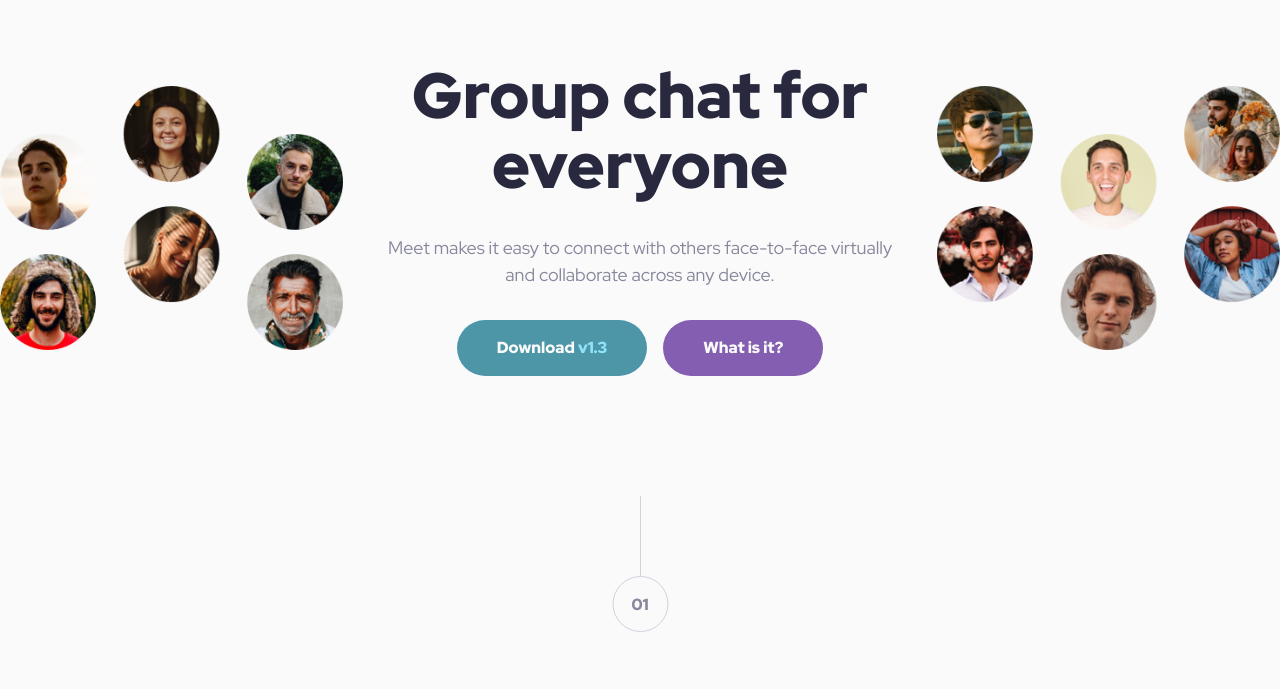
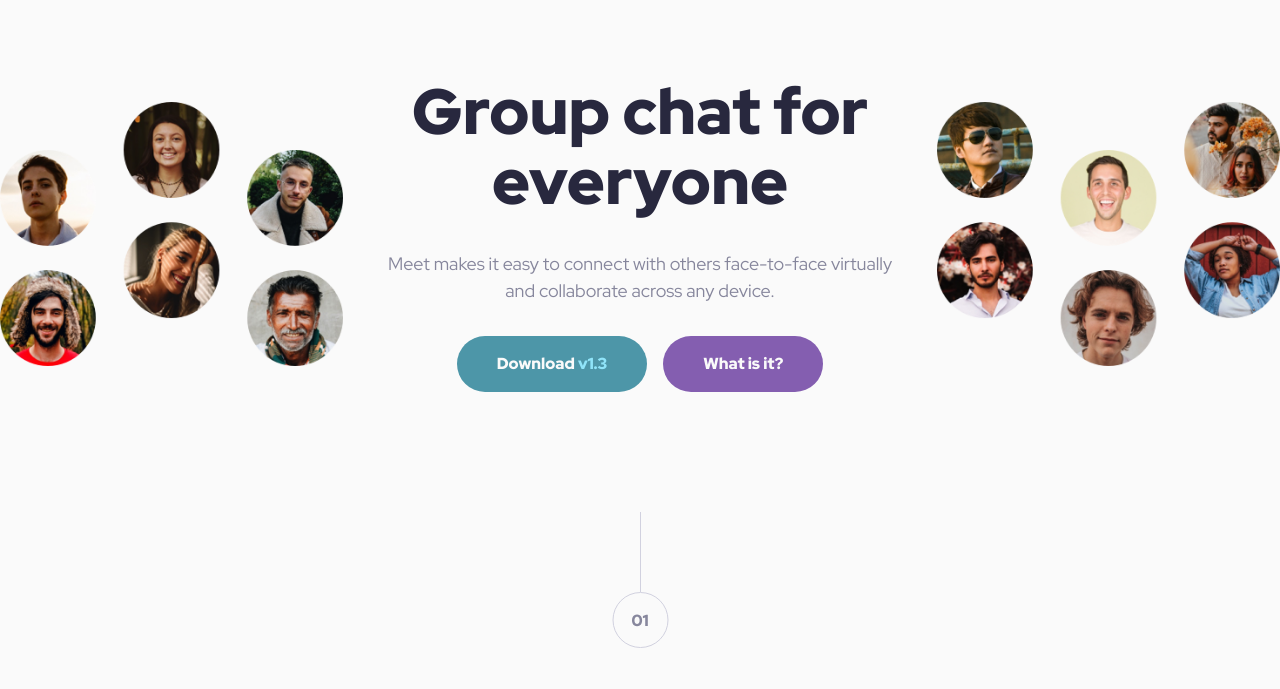
Before and after one commit to dedo-dev/meet-landing-page, a plain HTML site: page index.html in a window 1280 px wide. Shown: the part 111-800 px from the top of the page. Drawn offline with Linux system fonts and the light colour scheme.

Commit message:
padding-top changed to hero sero section to try to stay close to the screenshot solution

```diff
--- a/index.css
+++ b/index.css
@@ -222,7 +222,6 @@ footer  {
     margin-block-start: -2.3rem;
 }
 
-/* ⚠️⚠️⚠️ FIX PROBLEM WITH EMPTY SPACE UNDER THE FOOTER DUE NEGATIVE MARGIN 🥴 ⚠️⚠️⚠️ */
 .wrapper:has(.cta) {
     padding-block: var(--space-64);
     padding-inline: var(--space-32);
@@ -283,9 +282,9 @@ footer {
         background-image: url(assets/tablet/image-footer.jpg);
         } */
 
-        footer {
+    footer {
 
-            background-image: url(assets/tablet/image-footer.jpg);
+        background-image: url(assets/tablet/image-footer.jpg);
     }
 
     .cta {
@@ -325,6 +324,10 @@ footer {
         padding-block-start: var(--space-80);
     }
 
+    .wrapper:has(.hero) {
+        padding-block-start: var(--space-80);
+    }
+
     .wrapper:has(.features, .cta) {
         padding-inline: var(--space-80);
     }
@@ -336,7 +339,6 @@ footer {
 
     footer {
         background-image: url(assets/desktop/image-footer.jpg);
-
     }
 
     .hero {
```
